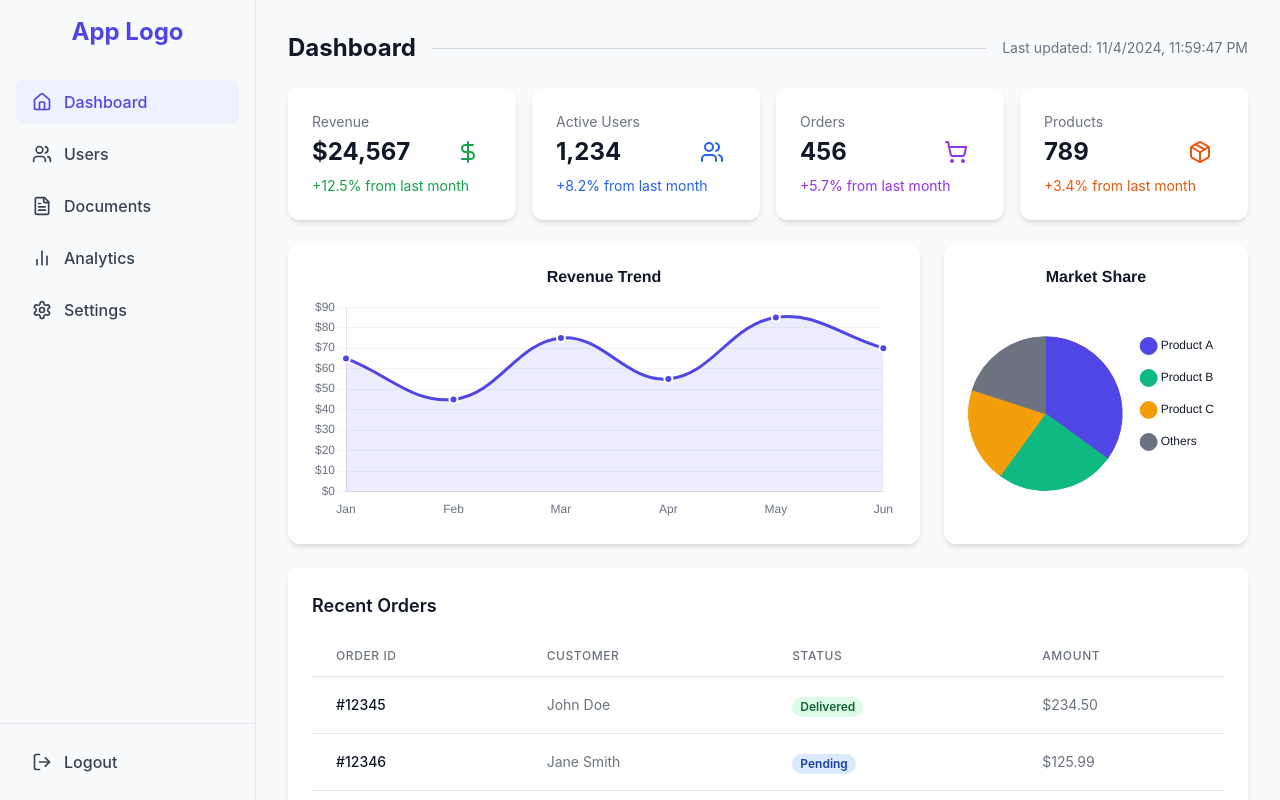
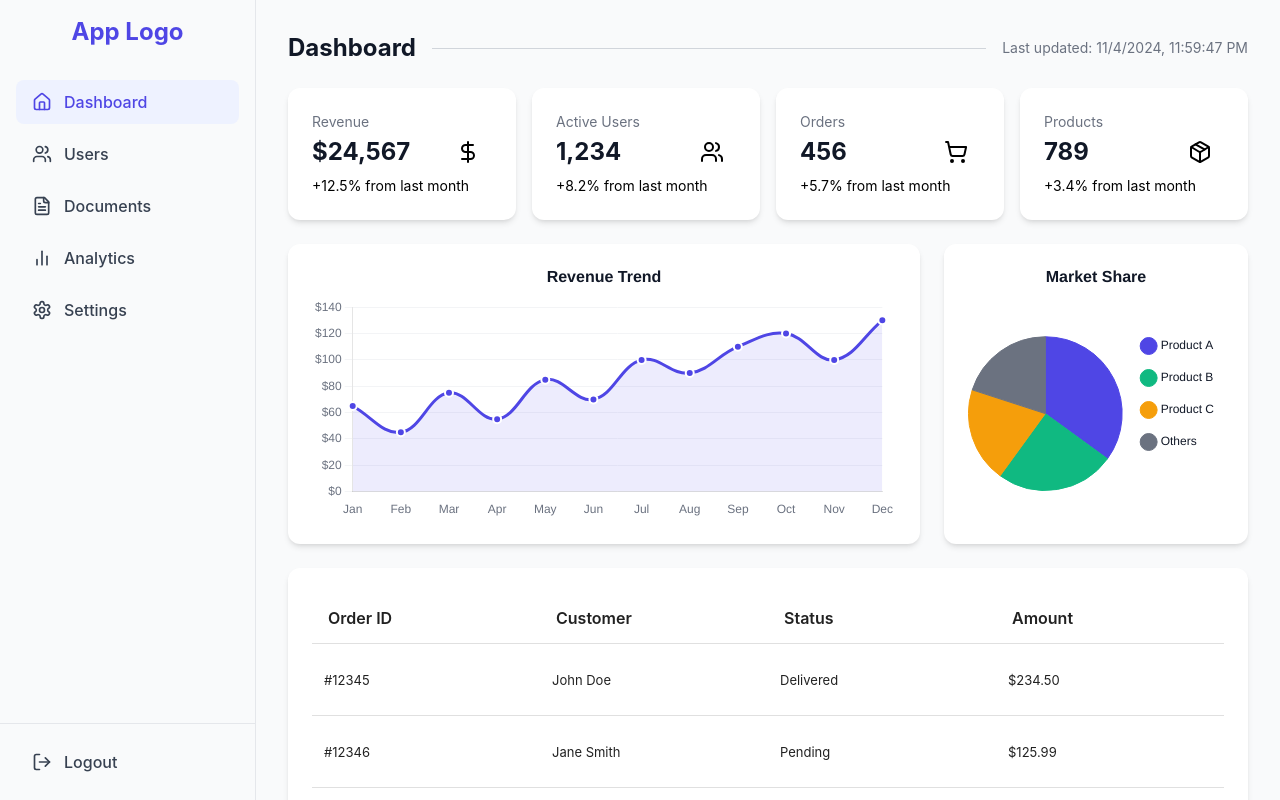
Before and after one commit to Yukkitio/react-tailwind-webapp, a React (Create React App) app: page / in a window 1280 px wide. Both pictures are taken after typing "name@example.com", "Sample123" into the empty fields and a click on the button "Sign in". Built offline with nearby package versions, Linux system fonts and the light colour scheme.

Commit message:
Ajout de DataTable

```diff
--- a/package.json
+++ b/package.json
@@ -11,6 +11,7 @@
     "lucide-react": "^0.454.0",
     "react": "^18.3.1",
     "react-chartjs-2": "^5.2.0",
+    "react-data-table-component": "^7.6.2",
     "react-dom": "^18.3.1",
     "react-router-dom": "^6.27.0",
     "react-scripts": "5.0.1",
--- /dev/null
+++ b/src/components/charts/DataTableComponent.js
@@ -0,0 +1,42 @@
+import React from 'react';
+import DataTable from 'react-data-table-component';
+
+const orderColumns = [
+  { name: 'Order ID', selector: row => row.id, sortable: true },
+  { name: 'Customer', selector: row => row.customer, sortable: true },
+  { name: 'Status', selector: row => row.status, sortable: true },
+  { name: 'Amount', selector: row => row.amount, sortable: true },
+];
+
+export function DataTableComponent({ data }) {
+  return (
+    <div className="datatable-container">
+      <DataTable
+        columns={orderColumns}
+        data={data}
+        customStyles={customStyles}
+      />
+    </div>
+  );
+}
+
+const customStyles = {
+  rows: {
+    style: {
+      minHeight: '72px',
+    },
+  },
+  headCells: {
+    style: {
+      fontSize: '16px',
+      fontWeight: '600',
+    },
+  },
+  cells: {
+    style: {
+      padding: '12px',
+    },
+  },
+};
+
+export default DataTableComponent;
--- /dev/null
+++ b/src/components/data/marketShareData.json
@@ -0,0 +1,6 @@
+[
+	{ "label": "Product A", "value": 35, "color": "#4F46E5" },
+	{ "label": "Product B", "value": 25, "color": "#10B981" },
+	{ "label": "Product C", "value": 20, "color": "#F59E0B" },
+	{ "label": "Others", "value": 20, "color": "#6B7280" }
+]
--- /dev/null
+++ b/src/components/data/recentOrders.json
@@ -0,0 +1,6 @@
+[
+  { "id": "#12345", "customer": "John Doe", "status": "Delivered", "amount": "$234.50" },
+  { "id": "#12346", "customer": "Jane Smith", "status": "Pending", "amount": "$125.99" },
+  { "id": "#12347", "customer": "Bob Wilson", "status": "Processing", "amount": "$599.99" },
+  { "id": "#12348", "customer": "Alice Brown", "status": "Delivered", "amount": "$99.99" }
+]
--- /dev/null
+++ b/src/components/data/salesData.json
@@ -0,0 +1,14 @@
+[
+  { "label": "Jan", "value": 65 },
+  { "label": "Feb", "value": 45 },
+  { "label": "Mar", "value": 75 },
+  { "label": "Apr", "value": 55 },
+  { "label": "May", "value": 85 },
+  { "label": "Jun", "value": 70 },
+  { "label": "Jul", "value": 100 },
+  { "label": "Aug", "value": 90 },
+  { "label": "Sep", "value": 110 },
+  { "label": "Oct", "value": 120 },
+  { "label": "Nov", "value": 100 },
+  { "label": "Dec", "value": 130 }
+]
--- /dev/null
+++ b/src/components/data/statsData.json
@@ -0,0 +1,6 @@
+[
+	{ "icon": "DollarSign", "label": "Revenue", "value": "$24,567", "change": "+12.5%", "color": "text-green-600" },
+	{ "icon": "Users", "label": "Active Users", "value": "1,234", "change": "+8.2%", "color": "text-blue-600" },
+	{ "icon": "ShoppingCart", "label": "Orders", "value": "456", "change": "+5.7%", "color": "text-purple-600" },
+	{ "icon": "Package", "label": "Products", "value": "789", "change": "+3.4%", "color": "text-orange-600" }
+]
--- a/src/pages/HomePage.js
+++ b/src/pages/HomePage.js
@@ -1,38 +1,15 @@
 import React from 'react';
+import * as Icons from 'lucide-react';
+
 import { LineChart } from '../components/charts/LineChart';
 import { PieChart } from '../components/charts/PieChart';
-import { DollarSign, Users, Package, ShoppingCart } from 'lucide-react';
 import { Card } from '../components/common/Card';
+import { DataTableComponent } from '../components/charts/DataTableComponent';
 
-const statsData = [
-  { icon: DollarSign, label: 'Revenue', value: '$24,567', change: '+12.5%', color: 'text-green-600' },
-  { icon: Users, label: 'Active Users', value: '1,234', change: '+8.2%', color: 'text-blue-600' },
-  { icon: ShoppingCart, label: 'Orders', value: '456', change: '+5.7%', color: 'text-purple-600' },
-  { icon: Package, label: 'Products', value: '789', change: '+3.4%', color: 'text-orange-600' },
-];
-
-const salesData = [
-  { label: 'Jan', value: 65 },
-  { label: 'Feb', value: 45 },
-  { label: 'Mar', value: 75 },
-  { label: 'Apr', value: 55 },
-  { label: 'May', value: 85 },
-  { label: 'Jun', value: 70 },
-];
-
-const marketShareData = [
-  { label: 'Product A', value: 35, color: '#4F46E5' },
-  { label: 'Product B', value: 25, color: '#10B981' },
-  { label: 'Product C', value: 20, color: '#F59E0B' },
-  { label: 'Others', value: 20, color: '#6B7280' },
-];
-
-const recentOrders = [
-  { id: '#12345', customer: 'John Doe', status: 'Delivered', amount: '$234.50' },
-  { id: '#12346', customer: 'Jane Smith', status: 'Pending', amount: '$125.99' },
-  { id: '#12347', customer: 'Bob Wilson', status: 'Processing', amount: '$599.99' },
-  { id: '#12348', customer: 'Alice Brown', status: 'Delivered', amount: '$99.99' },
-];
+import statsData from '../components/data/statsData.json';
+import salesData from '../components/data/salesData.json';
+import marketShareData from '../components/data/marketShareData.json';
+import recentOrders from '../components/data/recentOrders.json';
 
 export function HomePage() {
   return (
@@ -40,11 +17,15 @@ export function HomePage() {
       <header className="flex items-center mb-6">
         <h1 className="text-2xl font-bold text-neutral-900 dark:text-white mr-4">Dashboard</h1>
         <div className="flex-grow border-b border-neutral-300 dark:border-neutral-700"></div>
-        <span className="ml-4 text-sm text-neutral-500 dark:text-neutral-400">Last updated: {new Date().toLocaleString()}</span>
+        <span className="ml-4 text-sm text-neutral-500 dark:text-neutral-400">
+          Last updated: {new Date().toLocaleString()}
+        </span>
       </header>
 
       <section className="grid grid-cols-1 md:grid-cols-2 lg:grid-cols-4 gap-4 mb-6">
-        {statsData.map((stat, i) => (
+        {statsData.map((stat, i) => {
+          const IconComponent = Icons[stat.icon];
+          return (
             <Card key={i}>
               <div className="flex items-center justify-between">
                 <div>
@@ -52,12 +33,13 @@ export function HomePage() {
                   <h3 className="text-2xl font-bold text-neutral-900 dark:text-white">{stat.value}</h3>
                 </div>
                 <div className={`px-3 pt-6 rounded-full ${stat.color} bg-opacity-10`}>
-                <stat.icon className={`h-6 w-6 ${stat.color}`} />
+                  {IconComponent && <IconComponent className={`h-6 w-6 ${stat.color}`} />}
                 </div>
               </div>
               <p className={`text-sm mt-2 ${stat.color}`}>{stat.change} from last month</p>
             </Card>
-        ))}
+          );
+        })}
       </section>
 
       <section className="grid grid-cols-1 lg:grid-cols-3 gap-6 mb-6">
@@ -70,55 +52,7 @@ export function HomePage() {
       </section>
 
       <Card>
-        <h3 className="text-lg font-semibold text-neutral-900 dark:text-white mb-4">Recent Orders</h3>
-        <div className="overflow-x-auto">
-          <table className="min-w-full divide-y divide-neutral-200 dark:divide-neutral-700">
-            <thead>
-              <tr>
-                <th className="px-6 py-3 text-left text-xs font-medium text-gray-500 dark:text-gray-300 uppercase tracking-wider">
-                  Order ID
-                </th>
-                <th className="px-6 py-3 text-left text-xs font-medium text-gray-500 dark:text-gray-300 uppercase tracking-wider">
-                  Customer
-                </th>
-                <th className="px-6 py-3 text-left text-xs font-medium text-gray-500 dark:text-gray-300 uppercase tracking-wider">
-                  Status
-                </th>
-                <th className="px-6 py-3 text-left text-xs font-medium text-gray-500 dark:text-gray-300 uppercase tracking-wider">
-                  Amount
-                </th>
-              </tr>
-            </thead>
-            <tbody className="bg-white dark:bg-neutral-800 divide-y divide-gray-200 dark:divide-neutral-700">
-              {recentOrders.map((order) => (
-                <tr key={order.id} className="hover:bg-gray-50 dark:hover:bg-neutral-700">
-                  <td className="px-6 py-4 whitespace-nowrap text-sm font-medium text-gray-900 dark:text-white">
-                    {order.id}
-                  </td>
-                  <td className="px-6 py-4 whitespace-nowrap text-sm text-gray-500 dark:text-gray-300">
-                    {order.customer}
-                  </td>
-                  <td className="px-6 py-4 whitespace-nowrap">
-                    <span
-                      className={`px-2 inline-flex text-xs leading-5 font-semibold rounded-full ${
-                        order.status === 'Delivered'
-                          ? 'bg-green-100 dark:bg-green-900 text-green-800 dark:text-green-300'
-                          : order.status === 'Processing'
-                          ? 'bg-yellow-100 dark:bg-yellow-900 text-yellow-800 dark:text-yellow-300'
-                          : 'bg-blue-100 dark:bg-blue-900 text-blue-800 dark:text-blue-300'
-                      }`}
-                    >
-                      {order.status}
-                    </span>
-                  </td>
-                  <td className="px-6 py-4 whitespace-nowrap text-sm text-gray-500 dark:text-gray-300">
-                    {order.amount}
-                  </td>
-                </tr>
-              ))}
-            </tbody>
-          </table>
-        </div>
+        <DataTableComponent data={recentOrders} />
       </Card>
     </>
   );
```
Also changed, not shown: 2 other files (tests, documents, lock files or other folders). Lines whose indentation alone changed are shown as unchanged.
